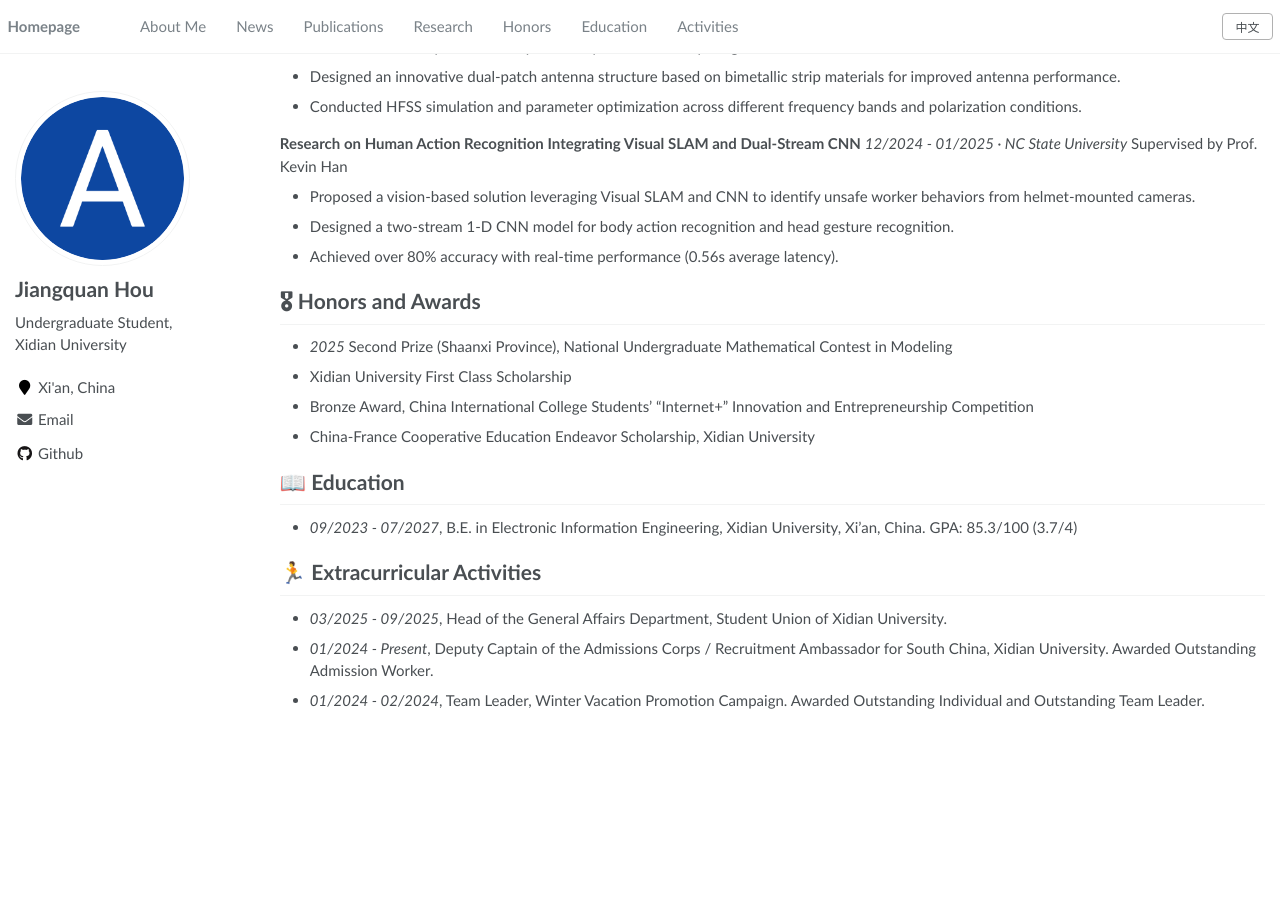
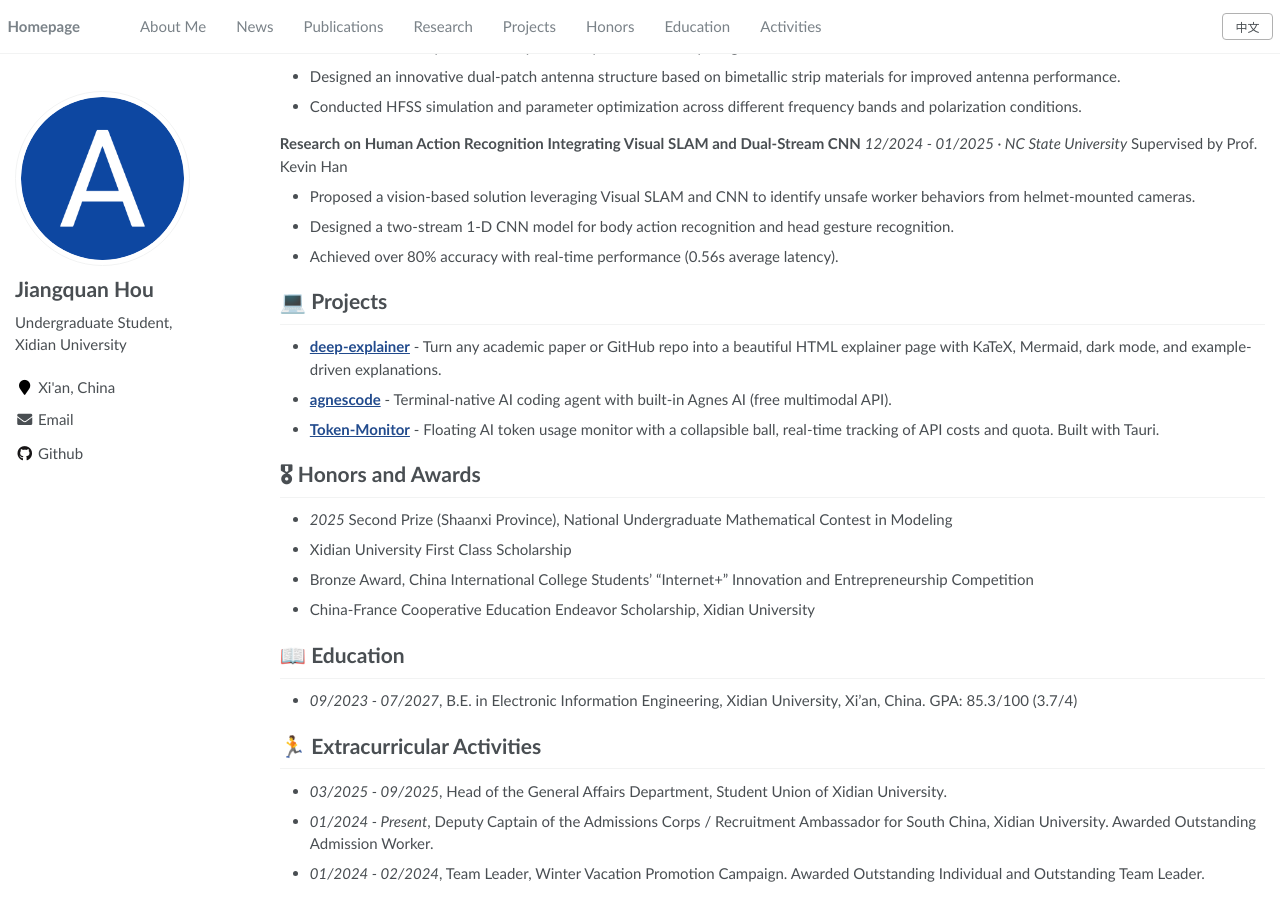
Before and after one commit to ViviQuan/ViviQuan.github.io, a Jekyll site: the page built from _pages/about.md, in a window 1280 px wide and 900 px high, scrolled down 1312 px. Built offline with Jekyll 4.4.1, drawn with Linux system fonts in a browser that asks for light colours; before the commit the page ends 2039 px from its top, so only the background shows below that.

Commit message:
Add Projects section with deep-explainer, agnescode, Token-Monitor

```diff
--- a/_data/navigation.yml
+++ b/_data/navigation.yml
@@ -20,6 +20,11 @@ main:
     url_en: "/#research"
     url_zh: "/#research-zh"
 
+  - title_en: "Projects"
+    title_zh: "开源项目"
+    url_en: "/#projects"
+    url_zh: "/#projects-zh"
+
   - title_en: "Honors"
     title_zh: "荣誉奖项"
     url_en: "/#honors"
--- a/_pages/about.md
+++ b/_pages/about.md
@@ -75,6 +75,11 @@ Supervised by Prof. Kevin Han
 - Proposed a vision-based solution leveraging Visual SLAM and CNN to identify unsafe worker behaviors from helmet-mounted cameras.
 - Designed a two-stream 1-D CNN model for body action recognition and head gesture recognition.
 - Achieved over 80% accuracy with real-time performance (0.56s average latency).
+
+# 💻 Projects {#projects}
+- [**deep-explainer**](https://github.com/ViviQuan/deep-explainer) - Turn any academic paper or GitHub repo into a beautiful HTML explainer page with KaTeX, Mermaid, dark mode, and example-driven explanations.
+- [**agnescode**](https://github.com/ViviQuan/agnescode) - Terminal-native AI coding agent with built-in Agnes AI (free multimodal API).
+- [**Token-Monitor**](https://github.com/ViviQuan/Token-Monitor) - Floating AI token usage monitor with a collapsible ball, real-time tracking of API costs and quota. Built with Tauri.
 
 # 🎖 Honors and Awards {#honors}
 - *2025* Second Prize (Shaanxi Province), National Undergraduate Mathematical Contest in Modeling
@@ -160,6 +165,11 @@ Xueli Geng, **Jiangquan Hou**, Lingling Li, Licheng Jiao, Xu Liu, Fang Liu, Wenp
 - 设计双流 1-D CNN 模型，分别处理身体动作识别与头部姿态识别。
 - 实现超过 80% 识别准确率，平均延迟 0.56 秒，满足实时性要求。
 
+# 💻 开源项目 {#projects-zh}
+- [**deep-explainer**](https://github.com/ViviQuan/deep-explainer) - 将任意学术论文或 GitHub 仓库转化为精美的 HTML 解读页面，支持 KaTeX、Mermaid、暗黑模式与示例驱动讲解。
+- [**agnescode**](https://github.com/ViviQuan/agnescode) - 终端原生 AI 编程助手，内置 Agnes AI（免费多模态 API）。
+- [**Token-Monitor**](https://github.com/ViviQuan/Token-Monitor) - 悬浮式 AI Token 用量监控面板，实时追踪 API 成本、Token 消耗与套餐额度。基于 Tauri 构建。
+
 # 🎖 荣誉奖项 {#honors-zh}
 - *2025* 全国大学生数学建模竞赛 陕西省二等奖
 - 西安电子科技大学一等奖学金
```
